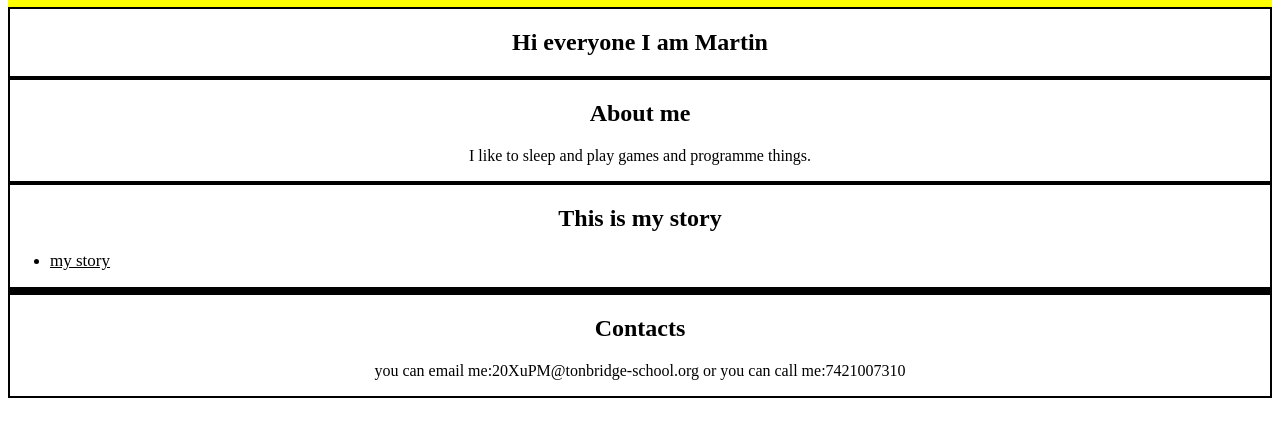
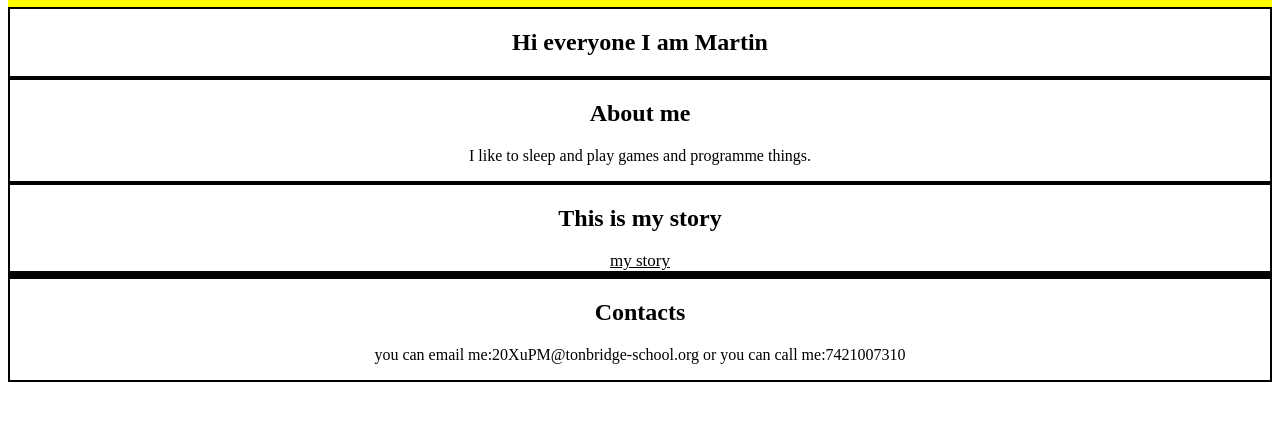
Before and after one commit to MartinXu6/Martin-Website, a plain HTML site: page index.html in a window 1280 px wide. Shown: the part 101-538 px from the top of the page. Drawn offline with Linux system fonts and the light colour scheme.

Commit message:
Update index.html

```diff
--- a/index.html
+++ b/index.html
@@ -75,9 +75,7 @@ li{
 	</section>
 	<section id="projects">
 	<h2>This is my story</h2>
-	<ul>
-	<li><a href="hp.html">my story	</a></li>
-	</ul>
+	<div><a href="hp.html">my story	</a></div>
 	</section>
 	<section id="stuff">
 	</section>
```
